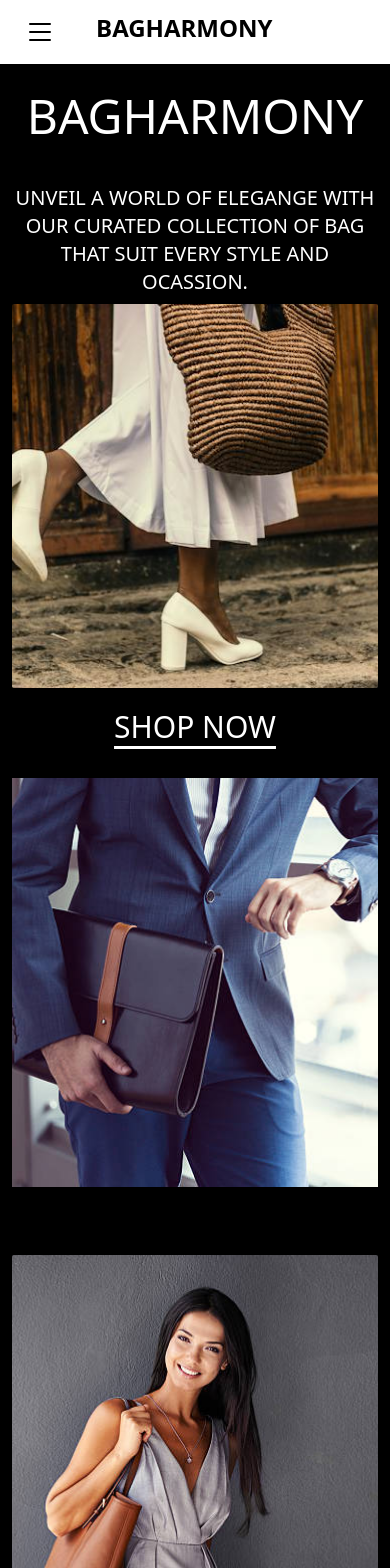
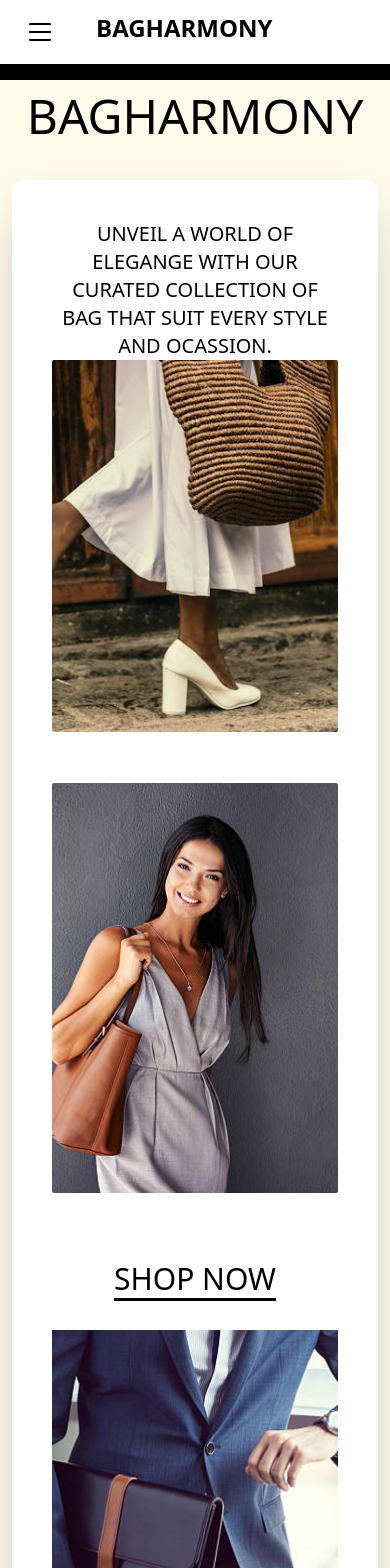
Before and after one commit to Emereh-boop/shop50, a React (Create React App) app: page / in a window 390 px wide. Shown: the top 1568 px of the page. Built offline with nearby package versions, Linux system fonts and the light colour scheme; no server answers; the database is empty.

Commit message:
ui update

```diff
--- a/src/components/Section-1.js
+++ b/src/components/Section-1.js
@@ -2,38 +2,38 @@ import React from "react";
 import bagImage1 from "../images/pexels-photo-1942880.jpeg";
 import bagImage2 from "../images/istockphoto-500157629-612x612.jpg";
 import bagImage3 from "../images/gettyimages-533746941-612x612.jpg";
-import downArrowImg from "../images/down-arrow.png";
+// import downArrowImg from "../images/down-arrow.png";
 
 export default function Section1(props) {
-  const ref3 = props.ref3;
-  const scrollToTop = () => {
-    ref3.current?.scrollIntoView({ behavior: "smooth" });
-  };
+  // const ref3 = props.ref3;
+  // const scrollToTop = () => {
+  //   ref3.current?.scrollIntoView({ behavior: "smooth" });
+  // };
   return (
-    <div className="w-svw grid grid-cols-2 grid-flow-row-dense bg-black text-white justify-between gap-10 md:gap-20 px-3 md:px-20 py-3 md:grid-col-4">
-      <div className="flex col-span-4 text-5xl justify-center md:text-9xl">
+    <div className="w-svw grid grid-cols-2 grid-flow-row-dense bg-amber-50 justify-between gap-10 md:gap-20 px-3 md:p-20 py-3 md:grid-cols-4">
+      <div className="flex col-span-full text-5xl justify-center md:text-clip md:text-9xl">
         BAGHARMONY
       </div>
-      <div className="grid grid-flow-row-dense col-span-4 justify-between md:grid-flow-col-dense">
+      <div className=" w-auto rounded-xl shadow-2xl bg-white  md:flex md:col-span-full p-10 justify-evenly grid-cols-2 col-span-full">
         <div className="flex flex-col justify-around h-96 md:w-80 text-sm">
           <p className="text-xl md:text-base text-center md:text-start">
             UNVEIL A WORLD OF ELEGANGE WITH OUR CURATED COLLECTION OF BAG THAT
             SUIT EVERY STYLE AND OCASSION.
           </p>
           <img
-            className="h-3/4 object-cover rounded-sm"
+            className="h-3/4 w-full object-cover rounded-sm"
             src={bagImage1}
             alt=""
           />
         </div>
-        <div className="flex flex-col order-3 md:order-none justify-around  h-96 md:w-80 text-sm">
+        <div className="flex flex-col order-3 md:order-none justify-around  h-96 md:w-80 text-lg">
           <img
-            className="h-4/5 object-cover rounded-sm"
+            className="h-4/5 w-full object-cover rounded-sm"
             src={bagImage2}
             alt=""
           />
-          <div className="text-center md:block hidden">
-            <p>SCROLL DOWN</p>
+          {/* <div className="text-center md:block hidden">
+            <p>SEE MORE</p>
             <img
               className=" h-5 w-5  md:mx-36"
               id="img"
@@ -41,14 +41,14 @@ export default function Section1(props) {
               src={downArrowImg}
               alt=""
             />
-          </div>
+          </div> */}
         </div>
         <div className="flex flex-col justify-around  h-96 md:w-80 text-2xl">
           <p className=" text-center text-3xl underline underline-offset-8">
             SHOP NOW
           </p>
           <img
-            className="h-4/5 object-cover md:rounded-sm"
+            className="h-4/5 w-full object-cover md:rounded-sm"
             src={bagImage3}
             alt=""
           />
--- a/src/components/ShopProducts.js
+++ b/src/components/ShopProducts.js
@@ -24,6 +24,7 @@ export default function ShopProducts() {
             return (
               <Product
                 key={i.key}
+                id={i.key}
                 image={i.item.image}
                 title={i.item.title}
                 currentprice={i.item.currentprice}
@@ -43,6 +44,7 @@ export default function ShopProducts() {
             return (
               <Product
                 key={i.key}
+                id={i.key}
                 image={i.item.image}
                 title={i.item.title}
                 currentprice={i.item.currentprice}
--- a/src/components/new-arrivals.js
+++ b/src/components/new-arrivals.js
@@ -19,6 +19,7 @@ export default function NewArrivals() {
             return (
               <Product
                 key={i.key}
+                id={i.key}
                 image={i.item.image}
                 title={i.item.title}
                 currentprice={i.item.currentprice}
--- a/src/components/product.js
+++ b/src/components/product.js
@@ -1,17 +1,27 @@
 import React, { useContext } from "react";
 import ShopContext from "../context/cart/shop-context";
+import Delete from "../images/delete.svg";
 
 export default function Product(props) {
-  const { addToCart } = useContext(ShopContext);
+  const { addToCart, removeItem } = useContext(ShopContext);
 
   return (
     <div
       key={props.title}
-      className=" bg-white justify-between flex flex-col gap-6"
+      className=" bg-white justify-between flex flex-col gap-6 rounded-xl p-5 shadow-xl"
     >
-      <div>
-        <img className=" h-400 object-contain" src={props.image} alt="" />
+      <div className="flex justify-between flex-col">
         <div>
+          <img
+            className=" h-3/4 w-full object-cover"
+            src={props.image}
+            alt=""
+          />
+        </div>
+        <div
+          className="flex flex-col justify-center gap-2
+        "
+        >
           <h3 className="text-l font-bold">{props.title}</h3>
           <div>
             <span className=" font-medium">${props.currentprice}.00</span>{" "}
@@ -27,15 +37,21 @@ export default function Product(props) {
           <div className="text-xs text-gray-600">
             <p>{props.quantity} COLORS</p>
           </div>
+          <div className="flex justify-between">
+            <button
+              onClick={() => addToCart(props.products)}
+              className="shadow-inner shadow-gray-200 py-1 px-2 w-4/5  md:p-2 rounded-md hover:bg-neutral-100"
+            >
+              Add to cart
+            </button>
+            <button
+              onClick={() => removeItem(props.id)}
+              className="shadow-inner shadow-gray-200 py-1 px-2 w-1/4  md:p-2 rounded-md hover:bg-red-500 flex justify-center"
+            >
+              <img src={Delete} alt="remove from cart" />
+            </button>
+          </div>
         </div>
-      </div>
-      <div className="flex justify-center">
-        <button
-          onClick={() => addToCart(props.products)}
-          className="ring-2 ring-black py-1 px-2 w-1/2 md:px-5 rounded-md hover:bg-neutral-100"
-        >
-          Add to cart
-        </button>
       </div>
     </div>
   );
--- a/src/context/types.js
+++ b/src/context/types.js
@@ -1,4 +1,3 @@
 export const SHOW_HIDE_CART = "SHOW_HIDE_CART";
 export const ADD_TO_CART = "ADD_TO_CART";
 export const REMOVE_ITEM = "REMOVE_ITEM";
-export const INITIALIZE_CART = "INITIALIZE_CART";
--- a/src/pages/cart.js
+++ b/src/pages/cart.js
@@ -11,7 +11,6 @@ export default function Cart() {
     window.location.href = "/";
   };
 
-  // console.log(cartItem);
   return (
     <div className="px-4 md:px-20 py-10 flex flex-col justify-between h-svh text-xs text-gray-600 ">
       <Navbar />
@@ -31,6 +30,7 @@ export default function Cart() {
               </div>
             ) : (
               cartItem.map((p, index) => {
+                console.log(p, index);
                 return (
                   <ol key={p.key + index}>
                     <div className="flex flex-col md:flex-row">
@@ -54,12 +54,12 @@ export default function Cart() {
                       <div className="flex justify-between md:w-3/5">
                         <div className="md:w-1/4 flex flex-col gap-10">
                           <label htmlFor="select">SIZE</label>
-                          {/* <select className="md:w-1/2 outline-none">
+                          <select className="md:w-1/2 outline-none">
                             <option></option>
                             {p.item.sizes.map((size) => {
-                              return <option>{size}</option>;
+                              return <option key={size}>{size}</option>;
                             })}
-                          </select> */}
+                          </select>
                         </div>
                         <div className="md:w-1/4 flex flex-col gap-10">
                           <label htmlFor="select">QUANTITY</label>
```
Also changed, not shown: src/images/delete.svg (added).
